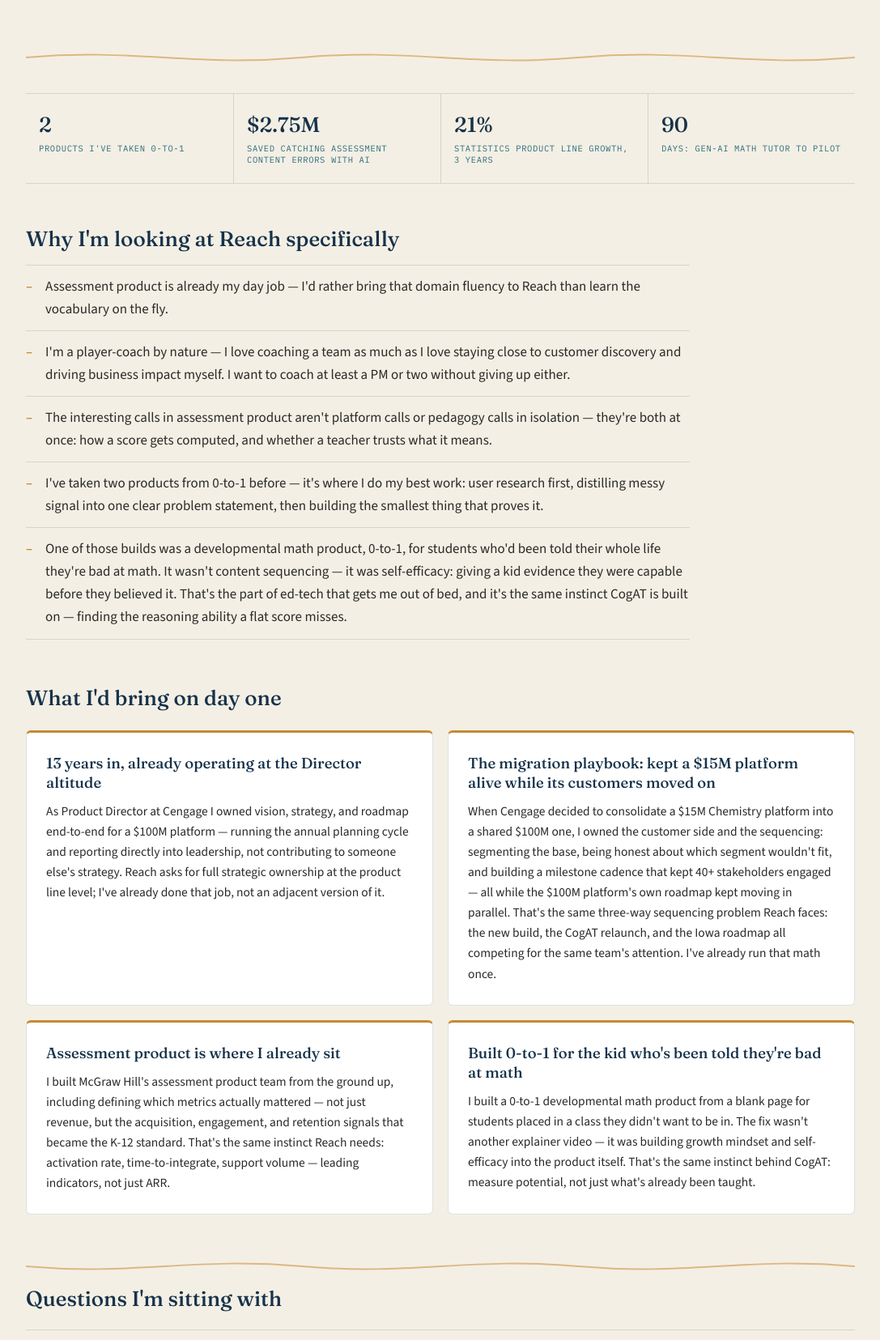
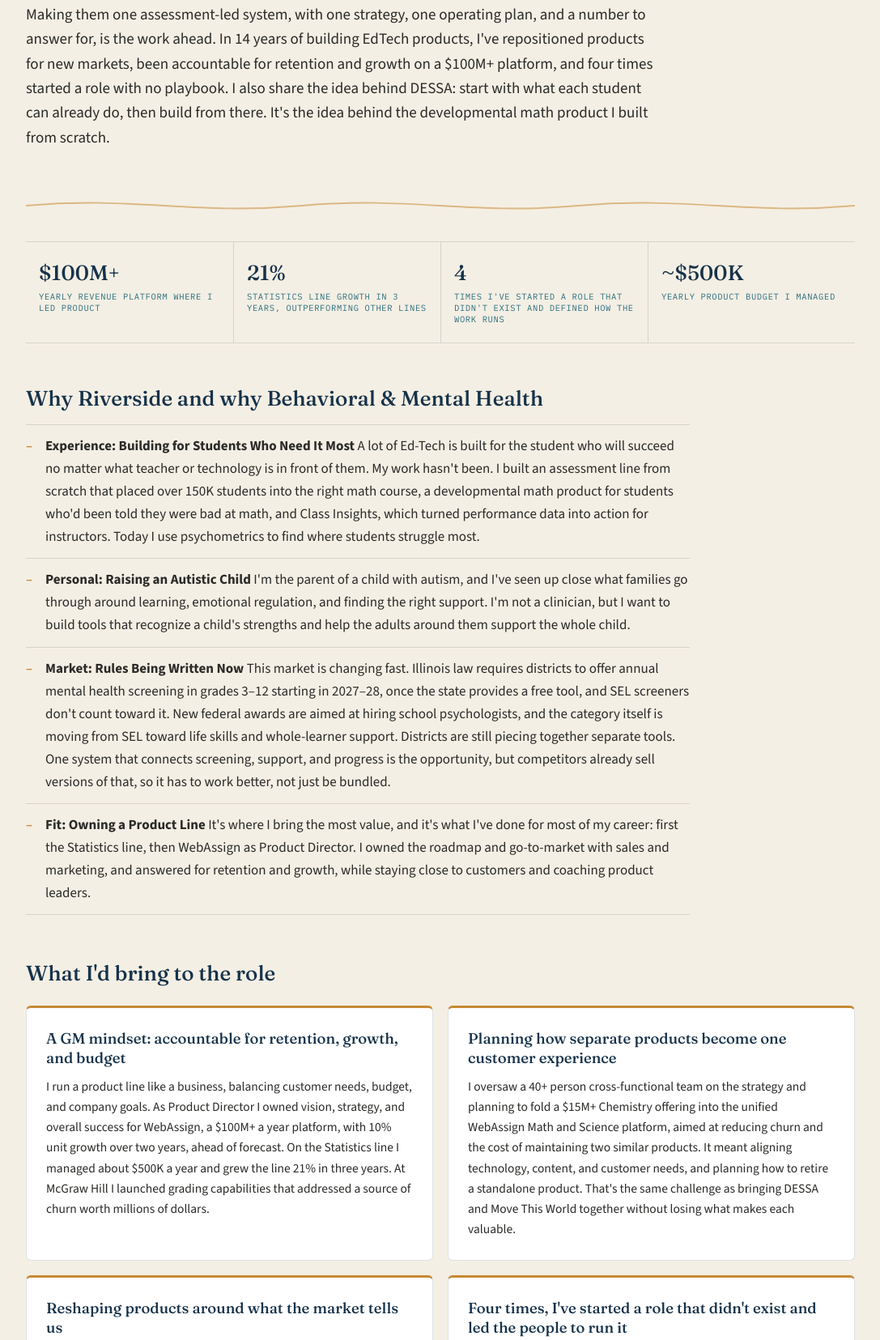
Before and after one commit to TrusProductGuy/riverside-insights, a plain HTML site: page index.html in a window 1280 px wide. Shown: the part 289-1944 px from the top of the page at 81% size, without its empty margins (96-1183 px from the left). Drawn offline with nearby package versions, Linux system fonts and the light colour scheme.

Commit message:
Add files via upload

```diff
--- a/index.html
+++ b/index.html
@@ -3,7 +3,7 @@
 <head>
 <meta charset="UTF-8" />
 <meta name="viewport" content="width=device-width, initial-scale=1.0" />
-<title>Andy Trus — Product Director, Reach</title>
+<title>Andy Trus — Product Director, Behavioral &amp; Mental Health</title>
 
 <link rel="preconnect" href="https://fonts.googleapis.com" />
 <link rel="preconnect" href="https://fonts.gstatic.com" crossorigin />
@@ -17,60 +17,54 @@
 const CONFIG = {
 
   company:  "Riverside Insights",
-  role:     "Product Director \u2014 Reach",
-  resume:   "Andy_Trus_Resume_RiversideInsights.pdf",
+  role:     "Product Director — Behavioral & Mental Health",
+  resume:   "Andy_Trus_Resume_RiversideInsights_BMH.pdf",
   year:     "2026",
 
-  eyebrow: "PRODUCT DIRECTOR, REACH  \u00B7  RIVERSIDE INSIGHTS",
+  eyebrow: "PRODUCT DIRECTOR, BEHAVIORAL & MENTAL HEALTH  ·  RIVERSIDE INSIGHTS",
 
   headline: {
-    line1: "The hardest part of building something new",
-    line2: "is protecting what already works."
+    line1: "DESSA measures the strengths. Move This World builds them.",
+    line2: "I build products and the teams to grow them."
   },
 
-  heroSub: "That's the lesson 13 years in Ed-Tech product has taught me \u2014 most memorably the year I was the Product Director who kept a $15M platform alive while moving its customers onto a $100M one.",
+  heroSub: "Making them one assessment-led system, with one strategy, one operating plan, and a number to answer for, is the work ahead. In 14 years of building EdTech products, I've repositioned products for new markets, been accountable for retention and growth on a $100M+ platform, and four times started a role with no playbook. I also share the idea behind DESSA: start with what each student can already do, then build from there. It's the idea behind the developmental math product I built from scratch.",
 
   stats: [
-    { value: "2",       label: "PRODUCTS I'VE TAKEN 0-TO-1" },
-    { value: "$2.75M",  label: "SAVED CATCHING ASSESSMENT CONTENT ERRORS WITH AI" },
-    { value: "21%",     label: "STATISTICS PRODUCT LINE GROWTH, 3 YEARS" },
-    { value: "90",      label: "DAYS: GEN-AI MATH TUTOR TO PILOT" }
+    { value: "$100M+", label: "YEARLY REVENUE PLATFORM WHERE I LED PRODUCT" },
+    { value: "21%",    label: "STATISTICS LINE GROWTH IN 3 YEARS, OUTPERFORMING OTHER LINES" },
+    { value: "4",      label: "TIMES I'VE STARTED A ROLE THAT DIDN'T EXIST AND DEFINED HOW THE WORK RUNS" },
+    { value: "~$500K", label: "YEARLY PRODUCT BUDGET I MANAGED" }
   ],
 
-  whyTitle: "Why I'm looking at Reach specifically",
+  whyTitle: "Why Riverside and why Behavioral & Mental Health",
   whyBullets: [
-    "Assessment product is already my day job \u2014 I'd rather bring that domain fluency to Reach than learn the vocabulary on the fly.",
-    "I'm a player-coach by nature \u2014 I love coaching a team as much as I love staying close to customer discovery and driving business impact myself. I want to coach at least a PM or two without giving up either.",
-    "The interesting calls in assessment product aren't platform calls or pedagogy calls in isolation \u2014 they're both at once: how a score gets computed, and whether a teacher trusts what it means.",
-    "I've taken two products from 0-to-1 before \u2014 it's where I do my best work: user research first, distilling messy signal into one clear problem statement, then building the smallest thing that proves it.",
-    "One of those builds was a developmental math product, 0-to-1, for students who'd been told their whole life they're bad at math. It wasn't content sequencing \u2014 it was self-efficacy: giving a kid evidence they were capable before they believed it. That's the part of ed-tech that gets me out of bed, and it's the same instinct CogAT is built on \u2014 finding the reasoning ability a flat score misses."
+    "<strong>Experience: Building for Students Who Need It Most</strong> A lot of Ed-Tech is built for the student who will succeed no matter what teacher or technology is in front of them. My work hasn't been. I built an assessment line from scratch that placed over 150K students into the right math course, a developmental math product for students who'd been told they were bad at math, and Class Insights, which turned performance data into action for instructors. Today I use psychometrics to find where students struggle most.",
+    "<strong>Personal: Raising an Autistic Child</strong> I'm the parent of a child with autism, and I've seen up close what families go through around learning, emotional regulation, and finding the right support. I'm not a clinician, but I want to build tools that recognize a child's strengths and help the adults around them support the whole child.",
+    "<strong>Market: Rules Being Written Now</strong> This market is changing fast. Illinois law requires districts to offer annual mental health screening in grades 3–12 starting in 2027–28, once the state provides a free tool, and SEL screeners don't count toward it. New federal awards are aimed at hiring school psychologists, and the category itself is moving from SEL toward life skills and whole-learner support. Districts are still piecing together separate tools. One system that connects screening, support, and progress is the opportunity, but competitors already sell versions of that, so it has to work better, not just be bundled.",
+    "<strong>Fit: Owning a Product Line</strong> It's where I bring the most value, and it's what I've done for most of my career: first the Statistics line, then WebAssign as Product Director. I owned the roadmap and go-to-market with sales and marketing, and answered for retention and growth, while staying close to customers and coaching product leaders."
   ],
 
+  bringTitle: "What I'd bring to the role",
   cards: [
-    {
-      title: "13 years in, already operating at the Director altitude",
-      body: "As Product Director at Cengage I owned vision, strategy, and roadmap end-to-end for a $100M platform \u2014 running the annual planning cycle and reporting directly into leadership, not contributing to someone else's strategy. Reach asks for full strategic ownership at the product line level; I've already done that job, not an adjacent version of it."
-    },
-    {
-      title: "The migration playbook: kept a $15M platform alive while its customers moved on",
-      body: "When Cengage decided to consolidate a $15M Chemistry platform into a shared $100M one, I owned the customer side and the sequencing: segmenting the base, being honest about which segment wouldn't fit, and building a milestone cadence that kept 40+ stakeholders engaged \u2014 all while the $100M platform's own roadmap kept moving in parallel. That's the same three-way sequencing problem Reach faces: the new build, the CogAT relaunch, and the Iowa roadmap all competing for the same team's attention. I've already run that math once."
-    },
-    {
-      title: "Assessment product is where I already sit",
-      body: "I built McGraw Hill's assessment product team from the ground up, including defining which metrics actually mattered \u2014 not just revenue, but the acquisition, engagement, and retention signals that became the K-12 standard. That's the same instinct Reach needs: activation rate, time-to-integrate, support volume \u2014 leading indicators, not just ARR."
-    },
-    {
-      title: "Built 0-to-1 for the kid who's been told they're bad at math",
-      body: "I built a 0-to-1 developmental math product from a blank page for students placed in a class they didn't want to be in. The fix wasn't another explainer video \u2014 it was building growth mindset and self-efficacy into the product itself. That's the same instinct behind CogAT: measure potential, not just what's already been taught."
-    }
+    { title: "A GM mindset: accountable for retention, growth, and budget",
+      body: "I run a product line like a business, balancing customer needs, budget, and company goals. As Product Director I owned vision, strategy, and overall success for WebAssign, a $100M+ a year platform, with 10% unit growth over two years, ahead of forecast. On the Statistics line I managed about $500K a year and grew the line 21% in three years. At McGraw Hill I launched grading capabilities that addressed a source of churn worth millions of dollars." },
+    { title: "Planning how separate products become one customer experience",
+      body: "I oversaw a 40+ person cross-functional team on the strategy and planning to fold a $15M+ Chemistry offering into the unified WebAssign Math and Science platform, aimed at reducing churn and the cost of maintaining two similar products. It meant aligning technology, content, and customer needs, and planning how to retire a standalone product. That's the same challenge as bringing DESSA and Move This World together without losing what makes each valuable." },
+    { title: "Reshaping products around what the market tells us",
+      body: "At WebAssign I re-imagined Mastery Learning to win new customer segments, taking a cross-functional team from content guidelines through go-to-market to a successful new offering. On the Statistics line, a textbook revised around market feedback launched under budget and grew 40%. I also reworked how product, engineering, and sales collaborate on go-to-market, so launches were more customer-centered and tied to business results." },
+    { title: "Four times, I've started a role that didn't exist and led the people to run it",
+      body: "At Lulu, WebAssign, Cengage, and now McGraw Hill, I started without a playbook. As Director, I was promoted into a newly created role and set up new ways to discover customer needs and collaborate. At McGraw Hill I was hired to build a new product team, and I defined the acquisition, engagement, and retention measures that became the standard across K-12 product lines. I manage two PMs across four engineering teams, work with content authors and vendors, and shipped an AI tool that saved $2.75M in vendor content review costs." }
   ],
 
+
   questions: [
-    "Iowa Assessments sits in the same category as i-Ready, MAP Growth, and STAR \u2014 all of which compete partly on speed and low classroom disruption. With assessment fatigue as real as it is right now, is Iowa's answer to get faster and shorter, or to double down on the norm-referenced depth those adaptive tools don't fully replace?",
-    "Texas just replaced STAAR with three shorter through-year assessments instead of one annual test. If more states follow that model, does a norm-referenced product like Iowa need to shift toward continuous signal instead of a point-in-time snapshot?",
-    "CogAT's two biggest gifted-identification competitors, NNAT and OLSAT, are both Pearson products. When your competition consolidates under one owner like that, is the bigger risk their pricing and bundling leverage, or their ability to out-invest in the digital/adaptive layer?",
-    "Alpine's model is disciplined, multi-year investment across a portfolio, not a land grab \u2014 does that mean Reach gets funded as a multi-year platform bet regardless of near-term traction, or does it need to show payback before the CogAT relaunch gets its full investment?"
+    "Federal money is now aimed at hiring credentialed school mental health providers, while universal screening finds more students who need help than those providers can see. Where does BMH create the most value in that gap: helping decide which students the scarce clinician sees first, or what teachers can do before a referral is needed? And what would it have to prove to earn a place in budgets that pay for people?",
+    "State rules and funding lines increasingly separate mental health from SEL, while the category is moving from SEL toward life skills and whole-learner support. Is BMH a bet that districts will settle on one vocabulary, or a system built to be bought under whichever label a mandate or budget line uses?",
+    "Illinois requires districts to offer annual mental health screening in grades 3–12 starting in 2027–28, once the state provides a free tool, while a January 2026 Manhattan Institute brief argues for prohibiting it in schools. If screening policy can swing by state and by year, what do districts keep buying either way: the screen, the instruction, or the evidence of progress over time?",
+    "Move This World joined Riverside in March, and the connected system launched in August, less than five months later. In an integration that fast, which seams does the customer actually feel (login, data, pricing, support), and which can stay two products behind the scenes? What gets sequenced first, and what should stay separate on purpose?"
   ],
+
 
   linkedin: "linkedin.com/in/andy-trus",
   email: "trus.productguy@gmail.com",
@@ -228,7 +222,7 @@ const CONFIG = {
   </section>
 
   <section class="bring">
-    <h2>What I'd bring on day one</h2>
+    <h2 id="bringTitle"></h2>
     <div class="card-grid" id="cards"></div>
   </section>
 
@@ -268,6 +262,7 @@ const CONFIG = {
     CONFIG.whyBullets.map(b => `<li>${b}</li>`).join('') +
     '</ul>';
 
+  document.getElementById('bringTitle').textContent = CONFIG.bringTitle;
   document.getElementById('cards').innerHTML = CONFIG.cards.map(c => `
     <div class="card">
       <h3>${c.title}</h3>
```
Also changed, not shown: 1 other file.
